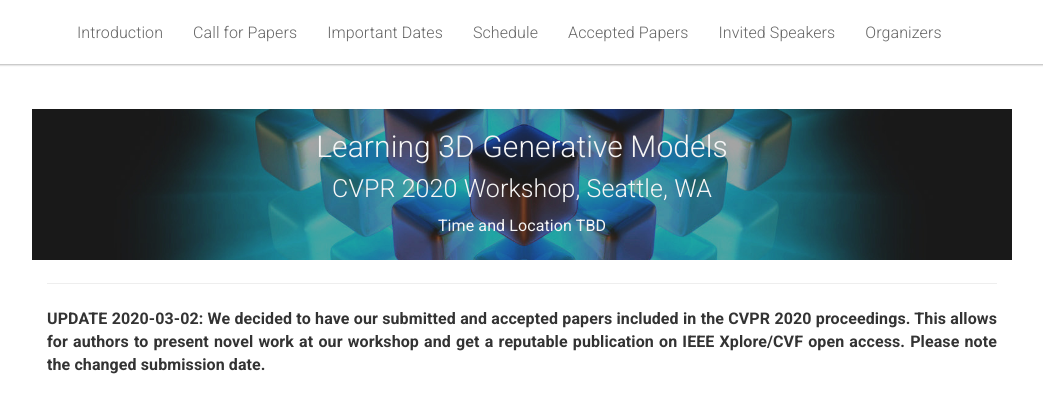
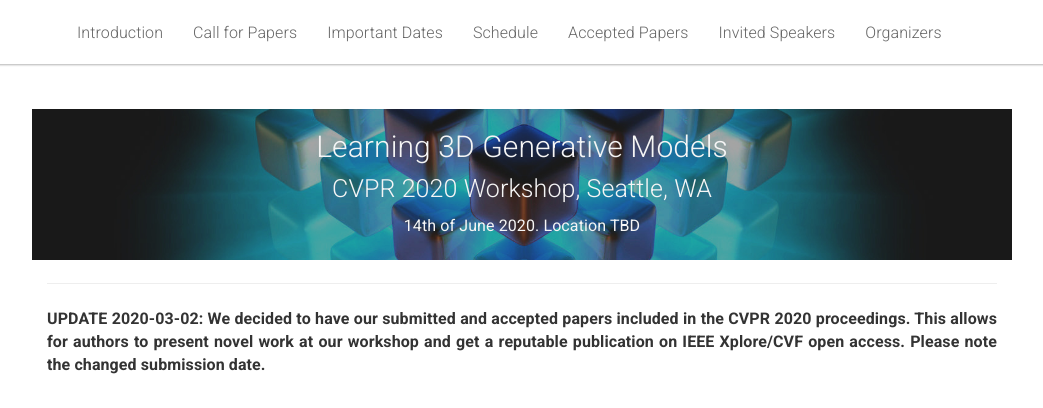
Before and after one commit to learn3dgen/learn3dgen.github.io, a Jekyll site: the page built from _pages/home.md, in a window 1280 px wide and 900 px high. Shown: the top 408 px of the window, without its empty margins (118-1161 px from the left). Built offline with Jekyll 4.4.1, drawn with Linux system fonts in a browser that asks for light colours.

Commit message:
Update home.md

```diff
--- a/_pages/home.md
+++ b/_pages/home.md
@@ -15,7 +15,7 @@ acknowledgements: ""
   <div class="col-xs-12 header-img">
     <center><h1>Learning 3D Generative Models</h1></center>
     <center><h2>CVPR 2020 Workshop, Seattle, WA</h2></center>
-    <center><span style="font-weight:400;">Time and Location TBD</span></center>
+    <center><span style="font-weight:400;">14th of June 2020. Location TBD</span></center>
     <!--<center><span style="color:#e74c3c;font-weight:400;">Time and Location TBD</span></center>-->
     <br/>
   </div>
```
